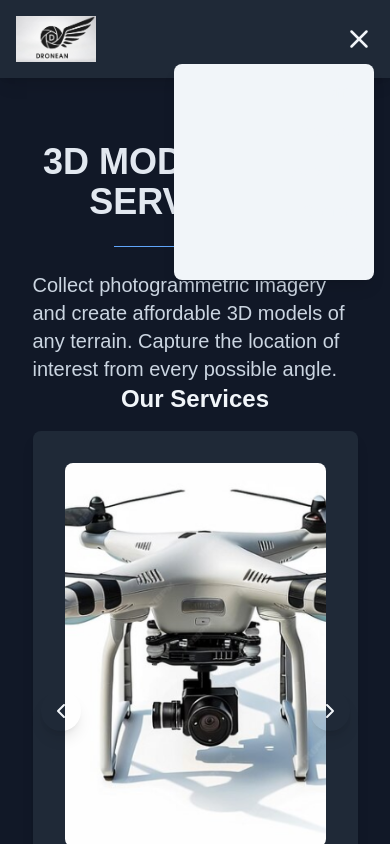
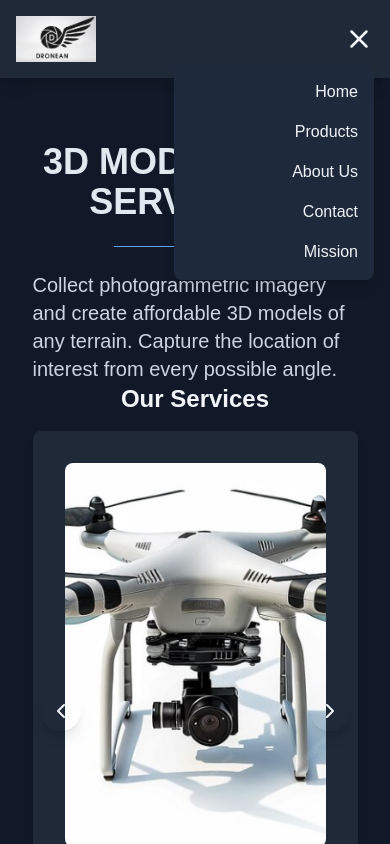
Before and after one commit to kenny268/drone-store, a Next.js app: page / in a window 390 px wide. Both pictures are taken after a click on the icon 359 px from the left and 38 px from the top of the page. Shown: the top 844 px of the page. Built offline with nearby package versions, Linux system fonts and the light colour scheme.

Commit message:
mobile menu to be clear

```diff
--- a/app/components/Header.js
+++ b/app/components/Header.js
@@ -40,7 +40,7 @@ export default function Header() {
 
         {/* Mobile Menu */}
         <ul
-          className={`flex-col z-10 space-y-4 text-lightGrey absolute top-[3rem] right-0 bg-slate-100 p-4 rounded-lg shadow-lg md:hidden w-[200px] transition-transform duration-300 ease-in-out ${
+          className={`flex-col z-10 space-y-4 text-lightGrey absolute top-[3rem] right-0 bg-slate-800 p-4 rounded-lg shadow-lg md:hidden w-[200px] transition-transform duration-300 ease-in-out ${
             isMenuOpen ? 'block' : 'hidden'
           }`}
         >
```
